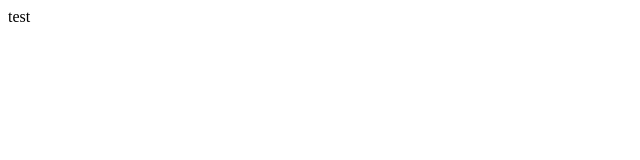
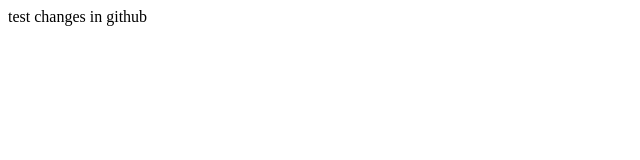
Before and after one commit to amina-sabir-ali/lecture_practice, a plain HTML site: page hello.html in a window 1280 px wide. Shown: the whole page, without its empty margins (0-640 px from the left). Drawn offline with Linux system fonts and the light colour scheme.

Commit message:
Update hello.html

```diff
--- a/hello.html
+++ b/hello.html
@@ -4,6 +4,6 @@
 	<title>My first Web-Page</title>
 </head>
 <body>
-    test
+    test changes in github
 </body>
 </html>
```
